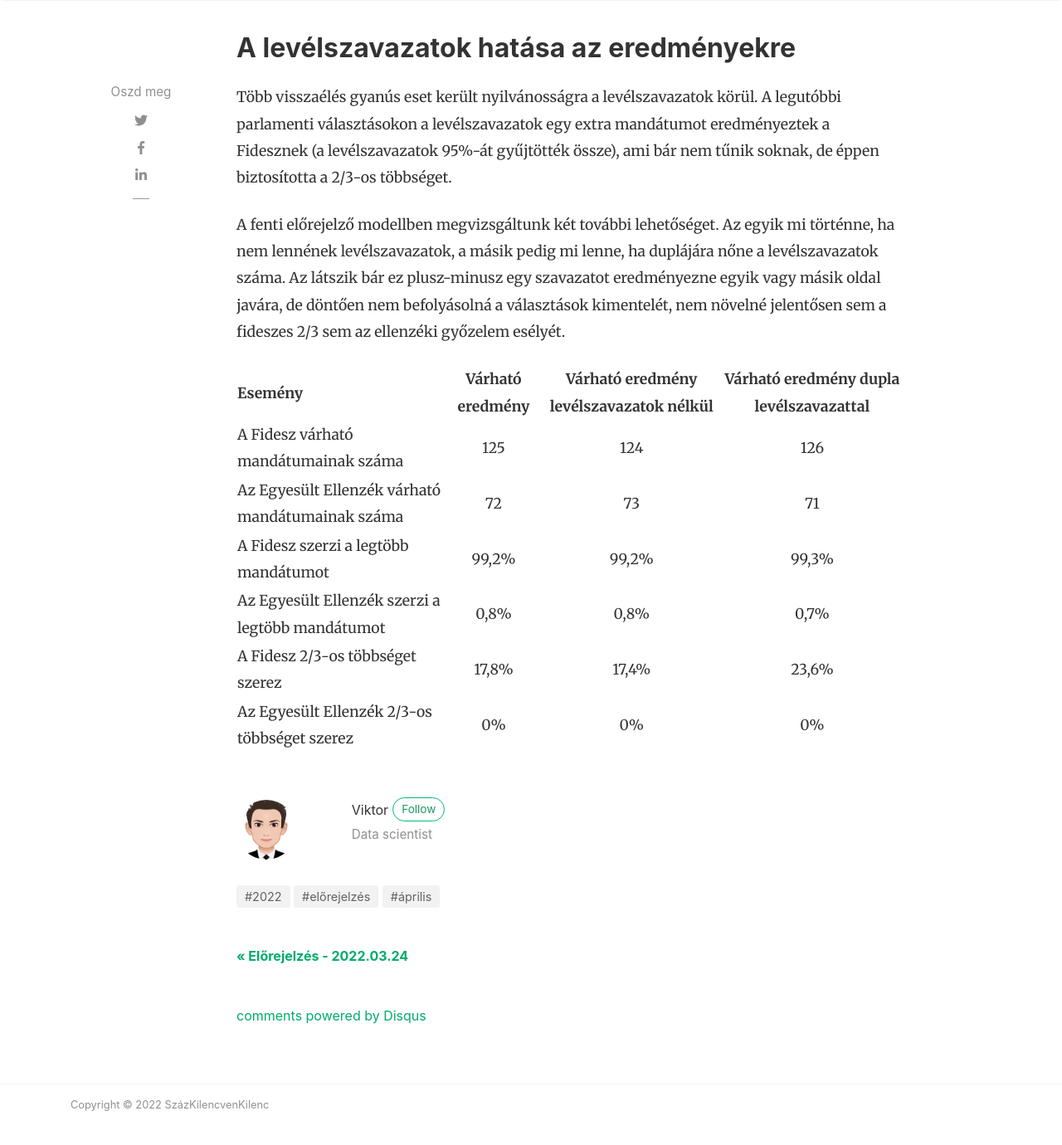
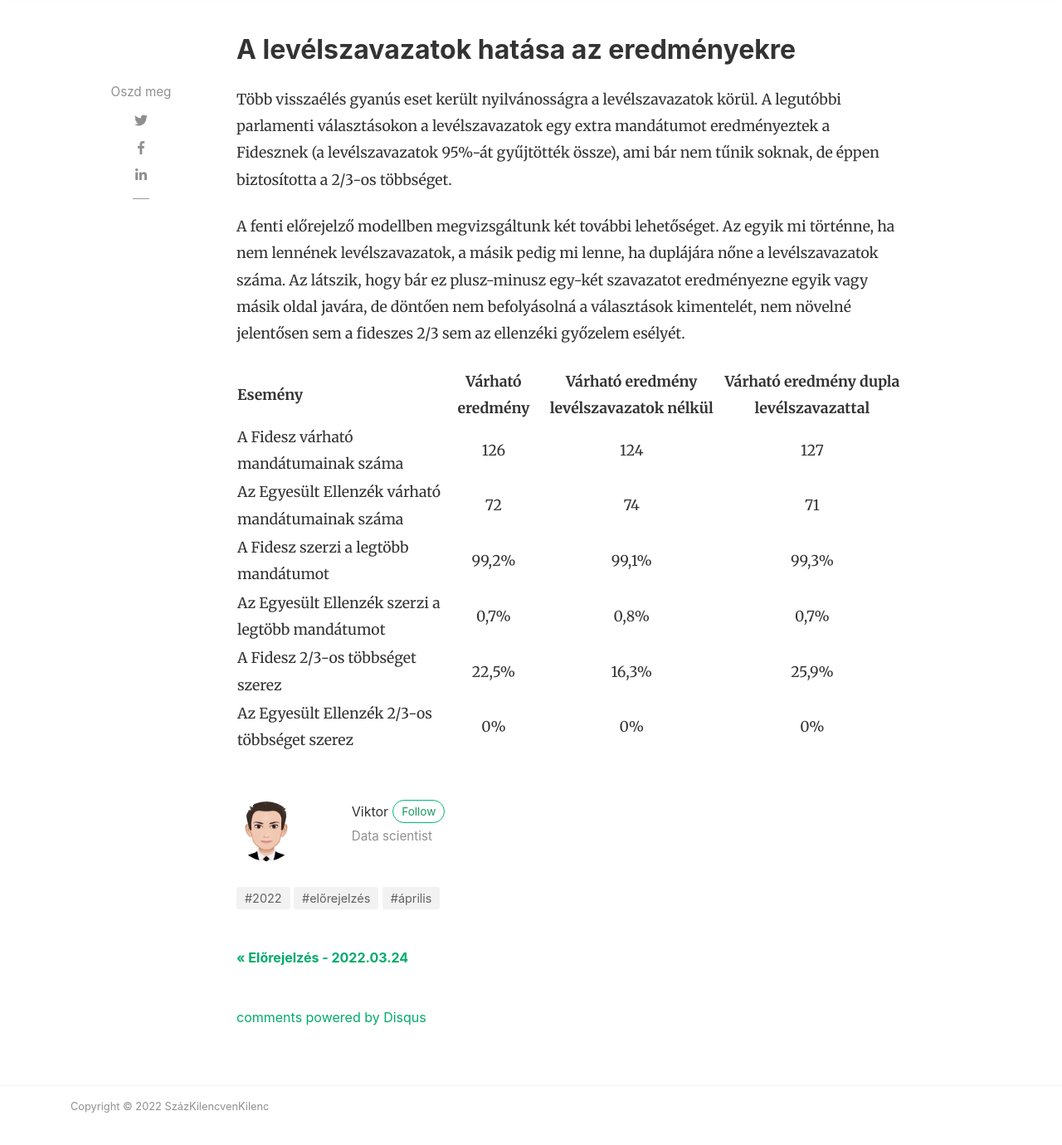
Before and after one commit to vtisza/szazkilencvenkilenc, a Jekyll site: the page built from _posts/2022-04-01-eredmenyek-2022-04-01.md, in a window 1280 px wide and 1400 px high, scrolled down 2372 px. Shown: the top 1380 px of the window at 83% size. Built offline with Jekyll 4.4.1, drawn with Linux system fonts in a browser that asks for light colours; nearby versions of some CDN libraries; comment, search, counter and statistics services are not loaded; some of the changed text lies outside the part shown.

Commit message:
fix numbers in article

```diff
--- a/_posts/2022-04-01-eredmenyek-2022-04-01.md
+++ b/_posts/2022-04-01-eredmenyek-2022-04-01.md
@@ -29,9 +29,9 @@
 | A Fidesz szerzi a legtöbb szavazatot   | 97,5%     |
 | Az Egyesült Ellenzék szerzi a legtöbb szavazatot     | 2,5%       |
 | A Fidesz szerzi a legtöbb mandátumot   | 99,2%     |
-| Az Egyesült Ellenzék szerzi a legtöbb mandátumot     | 0,8%       |
+| Az Egyesült Ellenzék szerzi a legtöbb mandátumot     | 0,7%       |
 | A Fidesz szerzi a legtöbb mandátumot, de nem lesz 50%-os többsége (a kisebbségi képviselők miatt)   | 0,01%     |
-| A Fidesz 2/3-os többséget szerez    | 17,8%       |
+| A Fidesz 2/3-os többséget szerez    | 22,5%       |
 | Az Egyesült Ellenzék 2/3-os többséget szerez   | 0%     |
 | A Fidesz nyeri a legtöbb mandátumot, habár kevesebb szavazatot kap, mint a másik oldal    | 1,7%       |
 | Az Egyesült Ellenzék nyeri a legtöbb mandátumot, habár kevesebb szavazatot kap, mint a másik oldal   | 0%     |
@@ -41,15 +41,15 @@
 
 Több visszaélés gyanús eset került nyilvánosságra a levélszavazatok körül. A legutóbbi parlamenti választásokon a levélszavazatok egy extra mandátumot eredményeztek a Fidesznek (a levélszavazatok 95%-át gyűjtötték össze), ami bár nem tűnik soknak, de éppen biztosította a 2/3-os többséget.
 
-A fenti előrejelző modellben megvizsgáltunk két további lehetőséget. Az egyik mi történne, ha nem lennének levélszavazatok, a másik pedig mi lenne, ha duplájára nőne a levélszavazatok száma. Az látszik bár ez plusz-minusz egy szavazatot eredményezne egyik vagy másik oldal javára, de döntően nem befolyásolná a választások kimentelét, nem növelné jelentősen sem a fideszes 2/3 sem az ellenzéki győzelem esélyét.
+A fenti előrejelző modellben megvizsgáltunk két további lehetőséget. Az egyik mi történne, ha nem lennének levélszavazatok, a másik pedig mi lenne, ha duplájára nőne a levélszavazatok száma. Az látszik, hogy bár ez plusz-minusz egy-két szavazatot eredményezne egyik vagy másik oldal javára, de döntően nem befolyásolná a választások kimentelét, nem növelné jelentősen sem a fideszes 2/3 sem az ellenzéki győzelem esélyét.
 
 | Esemény | Várható eredmény | Várható eredmény levélszavazatok nélkül | Várható eredmény dupla levélszavazattal |
 | :---         |     :---:      |     :---:      |     :---:      |
-| A Fidesz várható mandátumainak száma   | 125     | 124     | 126     |
-| Az Egyesült Ellenzék várható mandátumainak száma   | 72     | 73     | 71    |
-| A Fidesz szerzi a legtöbb mandátumot   | 99,2%     | 99,2%     | 99,3%     |
-| Az Egyesült Ellenzék szerzi a legtöbb mandátumot     | 0,8%       | 0,8%       | 0,7%       |
-| A Fidesz 2/3-os többséget szerez    | 17,8%       | 17,4%       | 23,6%       |
+| A Fidesz várható mandátumainak száma   | 126     | 124     | 127     |
+| Az Egyesült Ellenzék várható mandátumainak száma   | 72     | 74     | 71    |
+| A Fidesz szerzi a legtöbb mandátumot   | 99,2%     | 99,1%     | 99,3%     |
+| Az Egyesült Ellenzék szerzi a legtöbb mandátumot     | 0,7%       | 0,8%       | 0,7%       |
+| A Fidesz 2/3-os többséget szerez    | 22,5%       | 16,3%       | 25,9%       |
 | Az Egyesült Ellenzék 2/3-os többséget szerez   | 0%     | 0%     | 0%     |
 
 
```
Also changed, not shown: other parts of _posts/2022-04-01-eredmenyek-2022-04-01.md (+1 -1 lines), assets/images/20220401/idosor_20220401.png, assets/images/20220401/valasztas_eloszlas_20220401.png.
